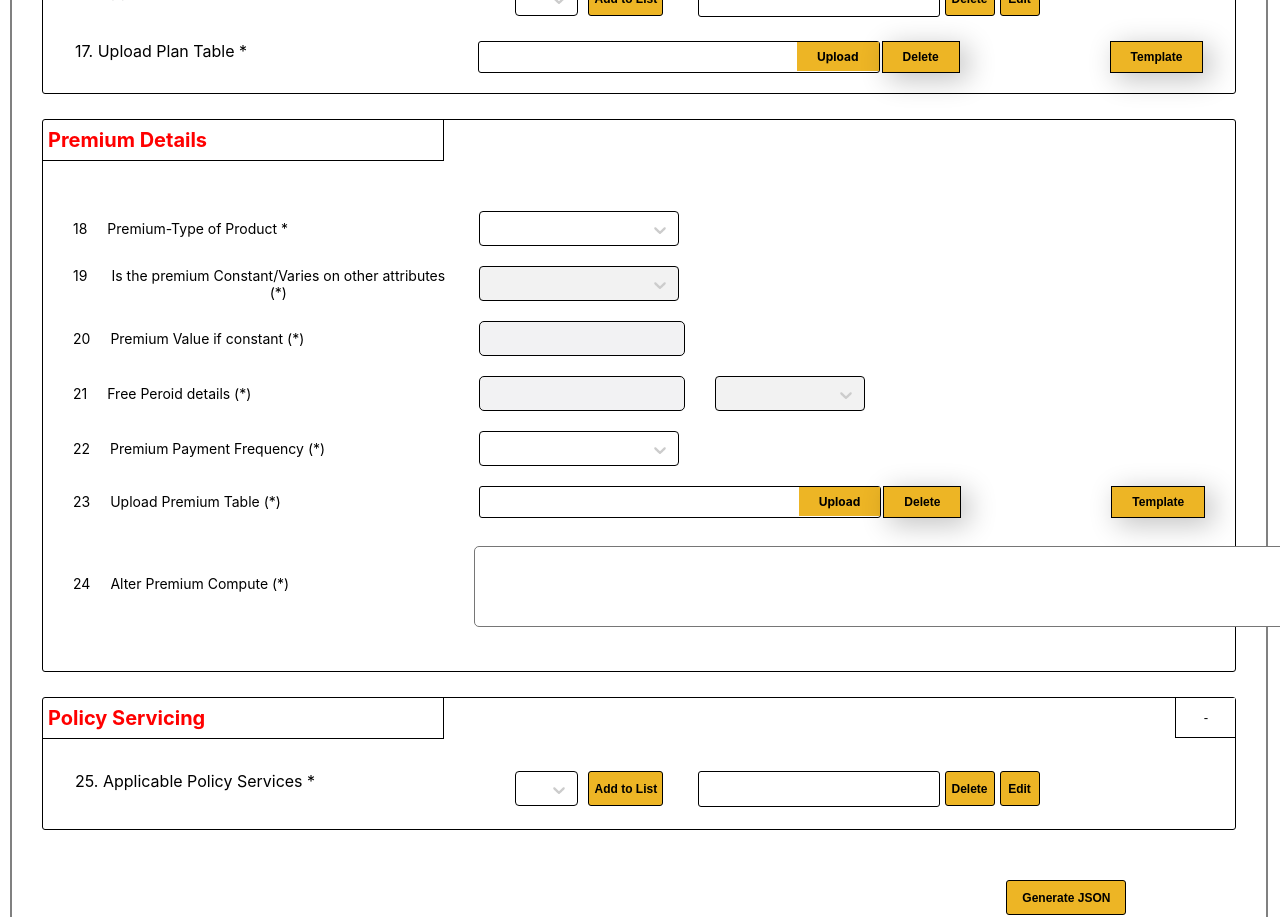
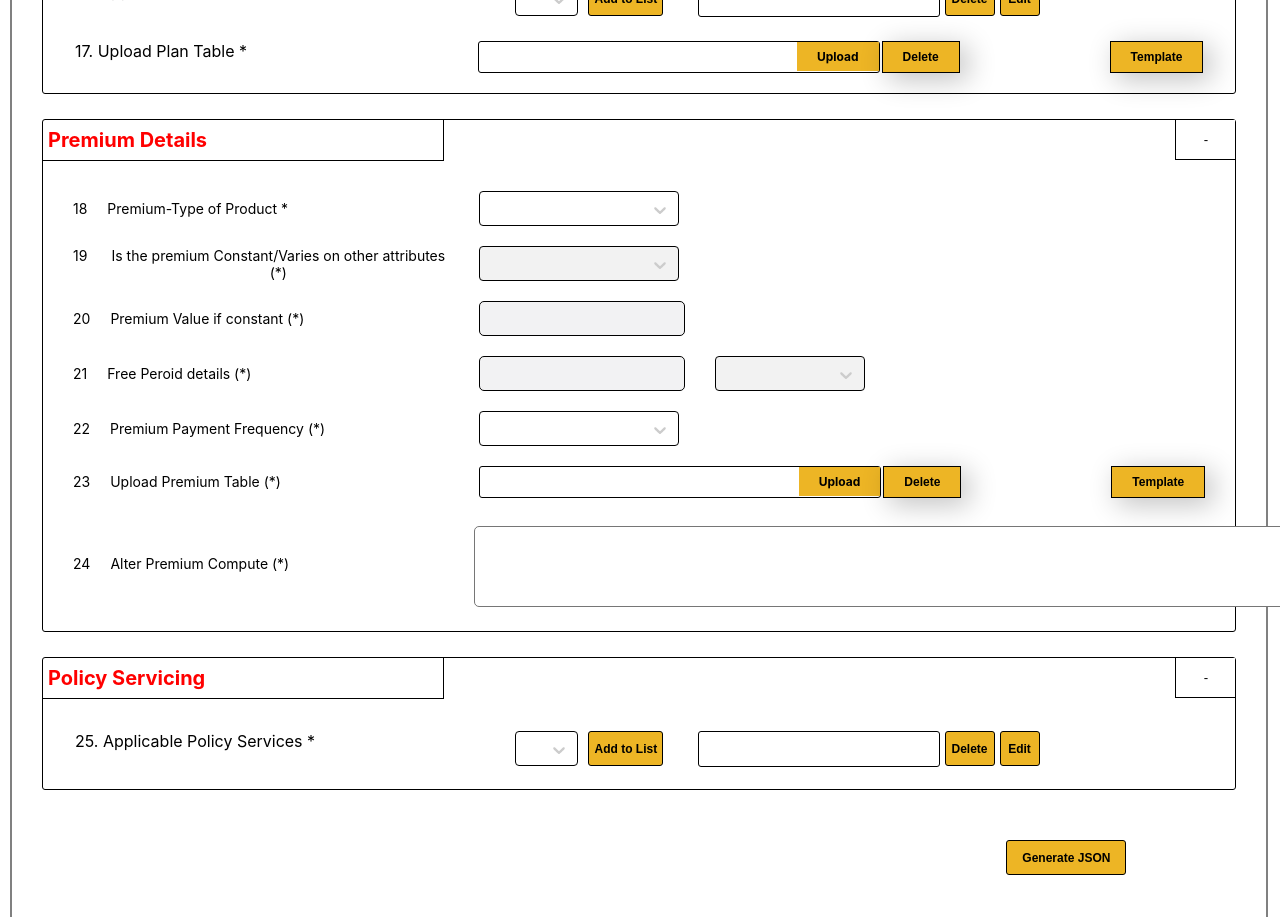
Before and after one commit to priyankaAccolite/react-poc, a React (Create React App) app: page / in a window 1280 px wide. Shown: the part 1360-2277 px from the top of the page. Built offline with nearby package versions, Linux system fonts and the light colour scheme.

Commit message:
consitional-rendering

```diff
--- a/src/Components/DropDown.jsx
+++ b/src/Components/DropDown.jsx
@@ -2,7 +2,7 @@ import React from "react";
 import "../Styles/dropdown.css";
 import Select from "react-select";
 
-const DropDown = ({ handleChange, width, options, enable }) => {
+const DropDown = ({ handleChange, width, options, enable, value, ...rest }) => {
   function customTheme(theme) {
     return {
       ...theme,
@@ -35,7 +35,7 @@ const DropDown = ({ handleChange, width, options, enable }) => {
       };
     },
   };
-
+  let _value = options?.filter((opt) => opt.value === value);
   return (
     <div
       style={{
@@ -55,6 +55,7 @@ const DropDown = ({ handleChange, width, options, enable }) => {
           IndicatorSeparator: () => null,
         }}
         onChange={handleChange}
+        value={_value}
       />
     </div>
   );
--- a/src/Containers/PremiumDetails.jsx
+++ b/src/Containers/PremiumDetails.jsx
@@ -9,17 +9,23 @@ const PremiumDetails = () => {
   const [premiumDetailsData, setPremiumDetailsData] = React.useState(
     JSON.parse(JSON.stringify(premiumDetails))
   );
-  // console.log(premiumDetails, "premiumDetails");
   const [selectedval, setSelectedVal] = React.useState("");
+  const [display, setDisplay] = React.useState(true);
 
   const handleChange = (index, subIndex = 0, value) => {
     setSelectedVal(value);
     let _premiumDetailsData = JSON.parse(JSON.stringify(premiumDetailsData));
     _premiumDetailsData[index].type[subIndex].fieldvalue = value;
+    if (index === 0) {
+      for (var i = 1; i <= 3; i++) {
+        _premiumDetailsData[i] = JSON.parse(JSON.stringify(premiumDetails[i]));
+      }
+    }
     setPremiumDetailsData(JSON.parse(JSON.stringify(_premiumDetailsData)));
   };
   let validPremiumTypes = ["premium", "freemium"];
   let validAttribute = "constant";
+  let validAttribute2 = "varies with attributes";
   let isConstEnabled = validPremiumTypes.includes(
     premiumDetailsData[0]?.type[0].fieldvalue
   );
@@ -28,24 +34,62 @@ const PremiumDetails = () => {
     isConstEnabled &&
     premiumDetailsData[1]?.type[0].fieldvalue === validAttribute;
 
-  let isFreeEnabled = isPremValueEnabled;
+  let isFreeEnabled =
+    isConstEnabled &&
+    premiumDetailsData[1]?.type[0].fieldvalue === validAttribute2;
+
   let premiumDetailsEnables = {
     0: "y",
     1: isConstEnabled ? "y" : "n",
     2: isPremValueEnabled ? "y" : "n",
     3: isFreeEnabled ? "y" : "n",
   };
+  const handleAccordion = () => {
+    setDisplay(!display);
+  };
 
-  console.log(premiumDetailsData, "premiumDetailsData");
-  console.log(premiumDetailsEnables, "premiumDetailsEnables");
   return (
+    <>
       <div>
         <div className="premiumContainer">
           {" "}
+          <div
+            style={{
+              display: "flex",
+              flexDirection: "row",
+              justifyContent: "space-between",
+            }}
+          >
             <Header title="Premium Details" BorderLeft={false} />
-        <div className="subpremiumContainer">
+
+            <div>
+              <input
+                type="button"
+                onClick={handleAccordion}
+                style={{
+                  padding: 12,
+                  width: 60,
+                  backgroundColor: "white",
+                  borderLeft: "1px solid black",
+                  borderBottom: "1px solid black",
+                  borderTop: "none",
+                  borderRight: "none",
+                }}
+                value="-"
+              />
+            </div>
+          </div>
+          <div
+            className="subpremiumContainer"
+            style={{
+              padding: display ? "0px 40px 0px 0px" : "20px 40px 20px 0px;",
+            }}
+          >
             {premiumDetailsData?.map((item, index) => (
-            <div className="premiumCard">
+              <div
+                className="premiumCard"
+                style={{ display: !display && "none" }}
+              >
                 <div className="premiumsubcard">
                   <div className="premiumMainLabel">
                     <div className="premiumLabelStar">{item.id}</div>
@@ -68,6 +112,10 @@ const PremiumDetails = () => {
                                   (premiumDetailsEnables[index] ??
                                     subItem.enable) === "n" && "#f2f2f3",
                               }}
+                              value={subItem.fieldvalue}
+                              onChange={(e) =>
+                                handleChange(index, subIndex, e?.value)
+                              }
                             />
                           </div>
                         );
@@ -86,8 +134,8 @@ const PremiumDetails = () => {
                               enable={
                                 premiumDetailsEnables[index] ?? subItem.enable
                               }
+                              value={subItem.fieldvalue}
                             />
-                          {console.log(premiumDetailsEnables[subIndex])}
                           </div>
                         );
                       } else if (subItem.placeHolder === "textField") {
@@ -98,12 +146,15 @@ const PremiumDetails = () => {
                                 className="premiumTextArea"
                                 rows="5"
                                 cols="100"
+                                value={subItem.fieldvalue}
+                                onChange={(e) =>
+                                  handleChange(index, subIndex, e?.value)
+                                }
                               />
                             </div>
                           </div>
                         );
                       } else if (subItem.placeHolder === "upload") {
-                      console.log(subItem, "subItm");
                         return (
                           <div className="upload">
                             <FileUpload />
@@ -118,6 +169,7 @@ const PremiumDetails = () => {
           </div>
         </div>
       </div>
+    </>
   );
 };
 export default PremiumDetails;
--- a/src/Styles/premiumDetails.css
+++ b/src/Styles/premiumDetails.css
@@ -1,5 +1,5 @@
 .subpremiumContainer {
-  padding: 20px 40px 20px 0px;
+  /* padding: 20px 40px 20px 0px; */
 }
 .premiumCard {
   padding: 10px;
```
Lines whose indentation alone changed are shown as unchanged.
